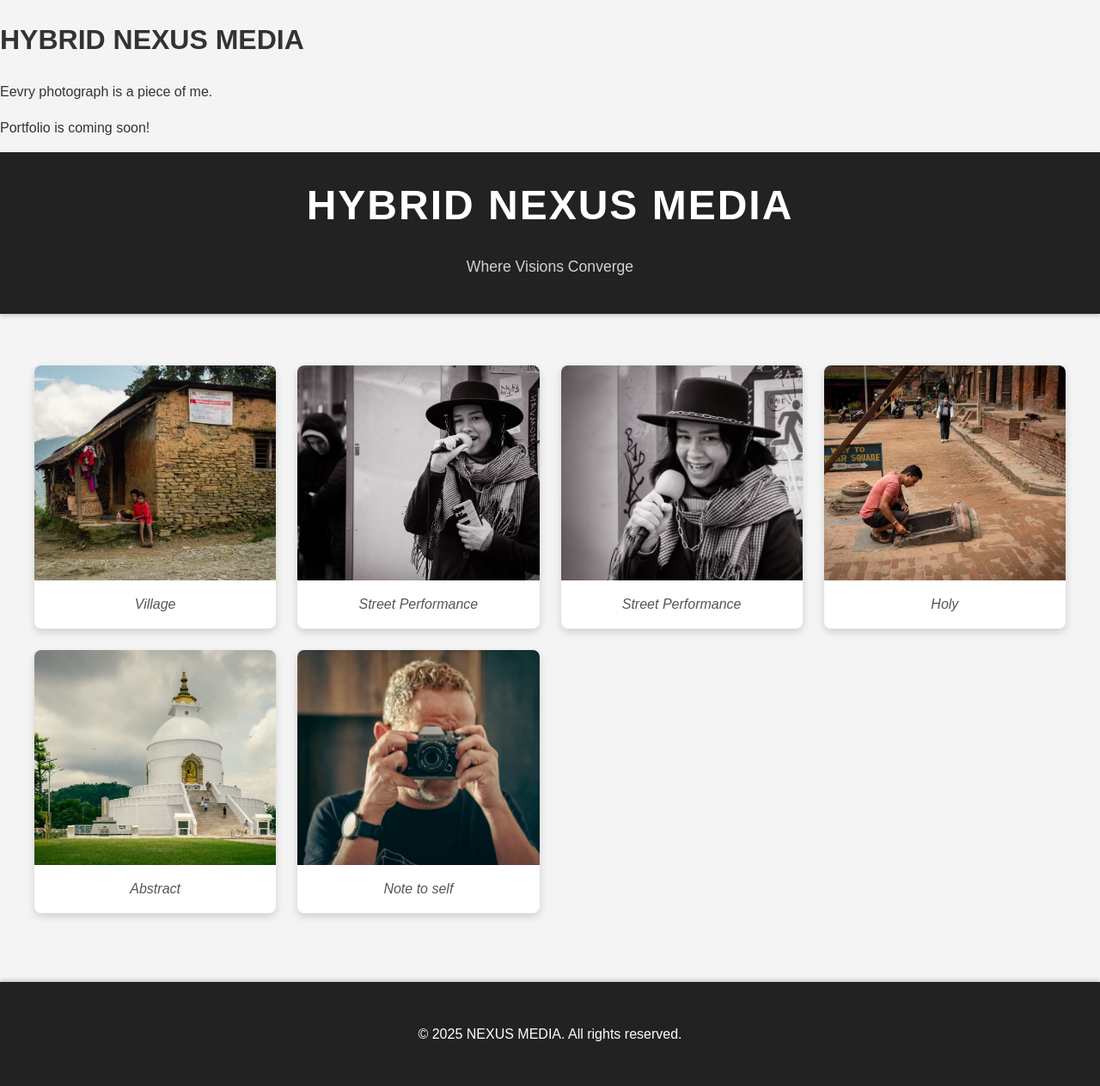
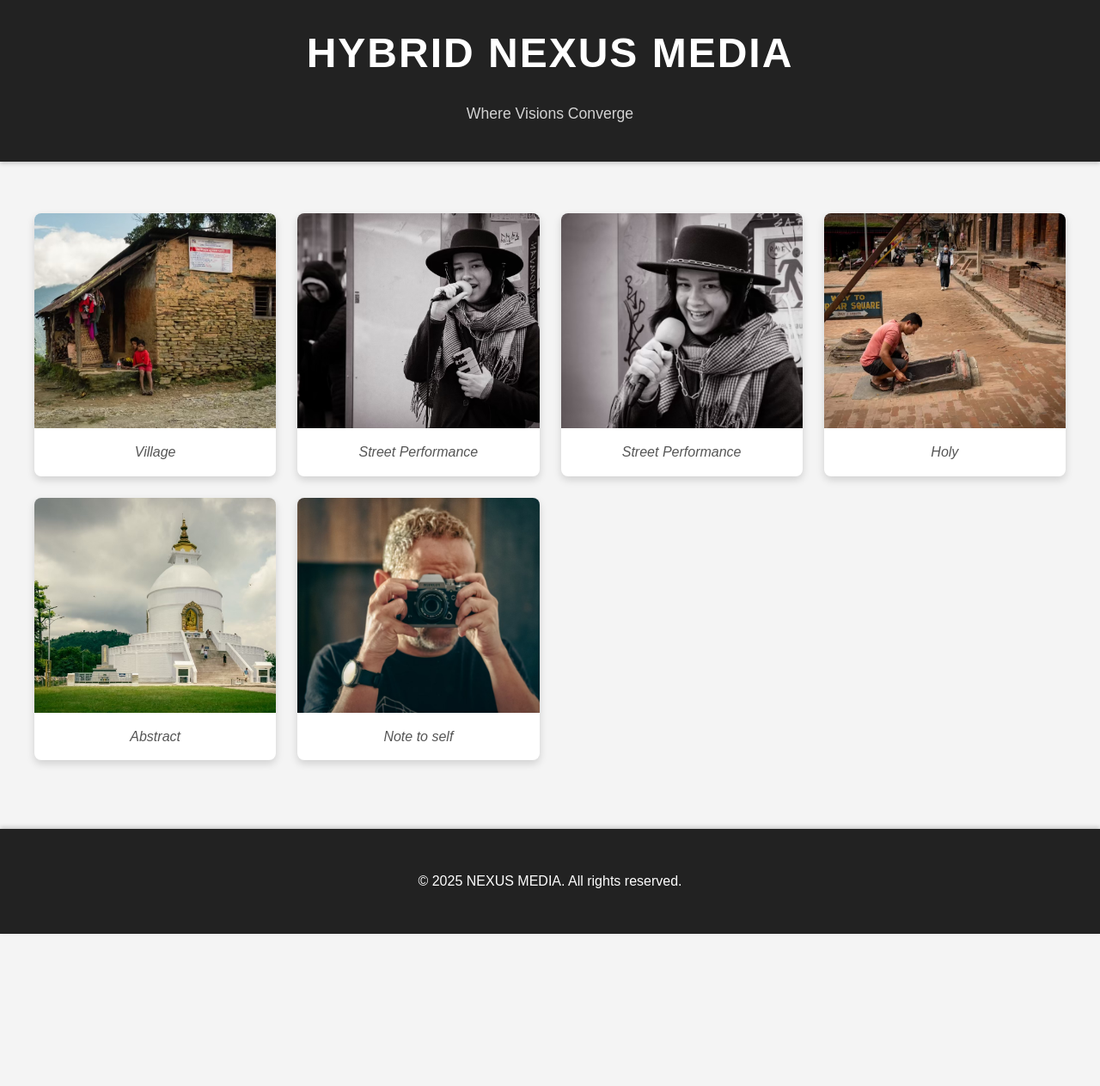
Before and after one commit to hybridnexus/nexusmedia, a Jekyll site: the page index.html, which Jekyll copies as it is, in a window 1280 px wide. Shown: the whole page at 86% size. Built offline with Jekyll 4.4.1, drawn with Linux system fonts in a browser that asks for light colours; after the commit the page ends 1086 px from its top, so only the background shows below that.

Commit message:
Update index.html

```diff
--- a/index.html
+++ b/index.html
@@ -3,7 +3,7 @@
 <head>
     <meta charset="UTF-8">
     <meta name="viewport" content="width=device-width, initial-scale=1.0">
-    <title>HYBRID NEXUS MEDIA - Coming Soon</title>
+    <title>HYBRID NEXUS MEDIA</title>
     <style>
         body {
             font-family: Arial, sans-serif;
@@ -120,12 +120,6 @@
 </head>
 <body>
 
-    <div class="coming-soon-overlay">
-        <h1>HYBRID NEXUS MEDIA</h1>
-        <p>Eevry photograph is a piece of me.</p>
-        <p>Portfolio is coming soon!</p>
-    </div>
-
     <div class="blurred-content">
         <header>
             <h1>HYBRID NEXUS MEDIA</h1>
```
